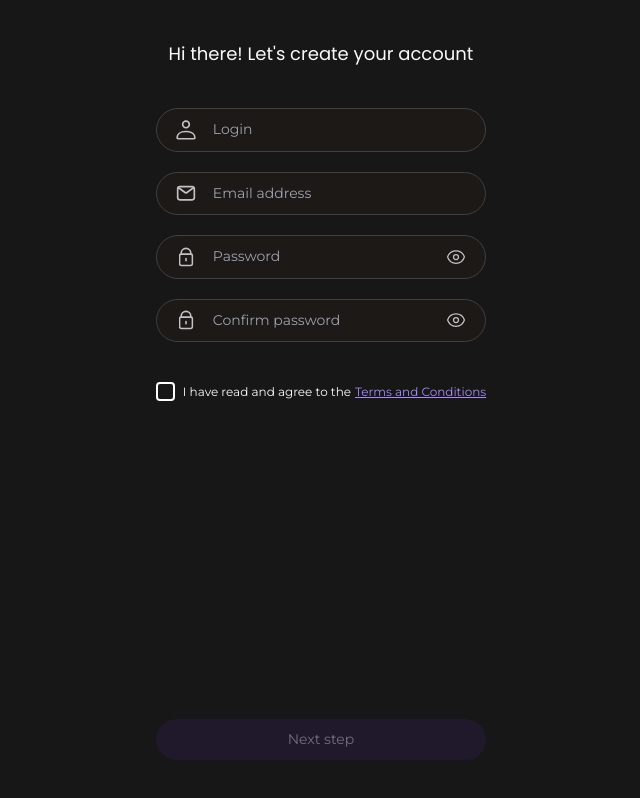
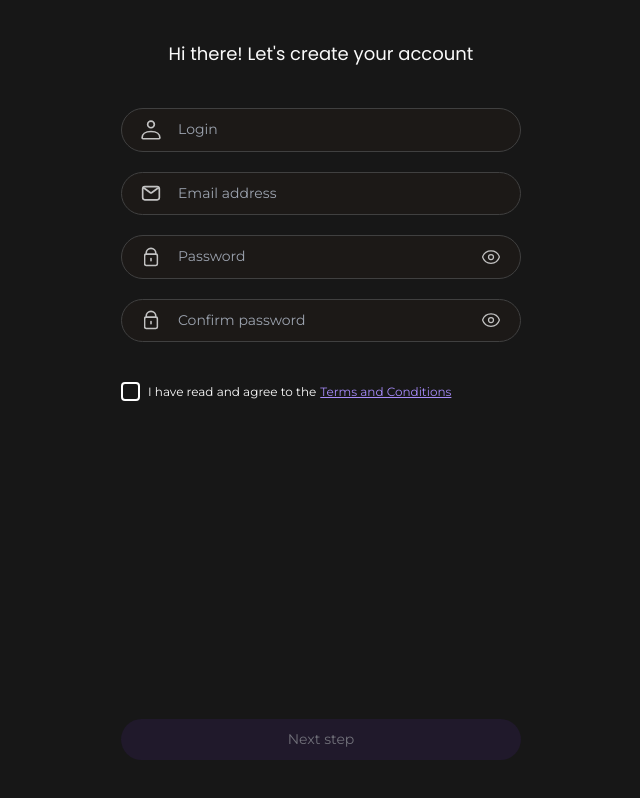
Before and after one commit to kpovel/tereveni-chat, a Next.js app: page /en/signup in a window 1280 px wide. Shown: the whole page, without its empty margins (319-959 px from the left). Built offline with nearby package versions, Linux system fonts and the light colour scheme.

Commit message:
fix: remove layout shifting on signup page

```diff
--- a/src/app/[lang]/login/loginForm.tsx
+++ b/src/app/[lang]/login/loginForm.tsx
@@ -60,7 +60,7 @@ export default function LoginForm({
   };
 
   return (
-    <form onSubmit={handleSubmit} className="items-cinter flex flex-col">
+    <form onSubmit={handleSubmit} className="flex flex-col">
       <div className="relative mb-5">
         <div className="absolute left-5 top-1/2 -translate-y-1/2 transform">
           <Image src="/mail.svg" alt="mail" width={20} height={20} />
--- a/src/app/[lang]/signup/page.tsx
+++ b/src/app/[lang]/signup/page.tsx
@@ -9,7 +9,7 @@ export default async function SignUp({
   const dict = await getDictionary(`/${params.lang}/signup`);
 
   return (
-    <div className="container mx-auto flex min-h-screen flex-col items-center gap-10 px-6 py-10">
+    <div className="container mx-auto flex min-h-screen max-w-md flex-col items-center gap-10 px-6 py-10">
       <h2 className="text-center text-lg font-medium text-neutral-50">
         {dict.hiThere}
       </h2>
--- a/src/app/[lang]/signup/signUpForm.tsx
+++ b/src/app/[lang]/signup/signUpForm.tsx
@@ -103,7 +103,7 @@ export default function SignUpForm({
   return (
     <form
       onSubmit={handleSubmit}
-      className="flex grow flex-col items-center justify-between"
+      className="flex w-full grow flex-col justify-between"
     >
       <div>
         <div className="relative">
@@ -118,13 +118,13 @@ export default function SignUpForm({
             placeholder={dict.placeholder.login}
           />
         </div>
-        {!isValidLogin ? (
+        {!isValidLogin && (
           <div className="px-2 pt-1">
             <p className="font-main text-xs font-normal leading-none text-red-500">
               {dict.errorStatus.loginCharacters}
             </p>
           </div>
-        ) : null}
+        )}
         <div className="relative mt-5">
           <div className="absolute left-5 top-1/2 -translate-y-1/2 transform">
             <Image src="/mail.svg" alt="mail" width={20} height={20} />
@@ -188,7 +188,7 @@ export default function SignUpForm({
         </div>
       </div>
 
-      <div className="w-full">
+      <div>
         <div className="my-5 text-xs text-red-500">{singupError}</div>
         <button
           type="submit"
```
